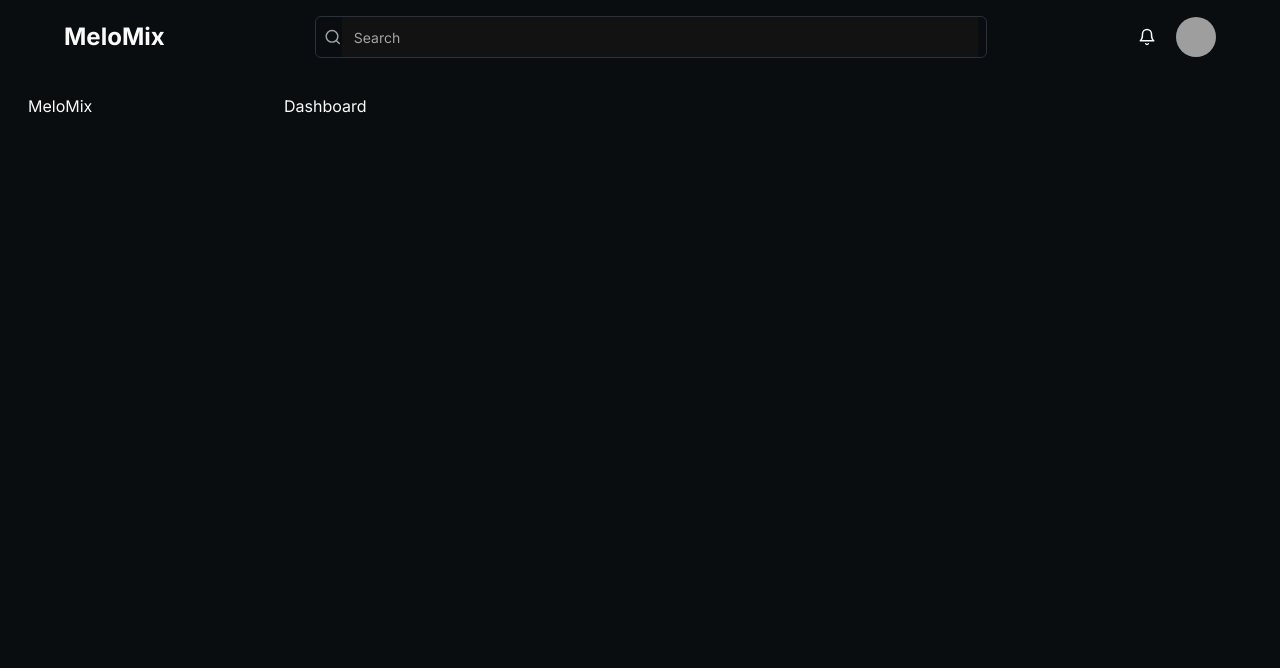
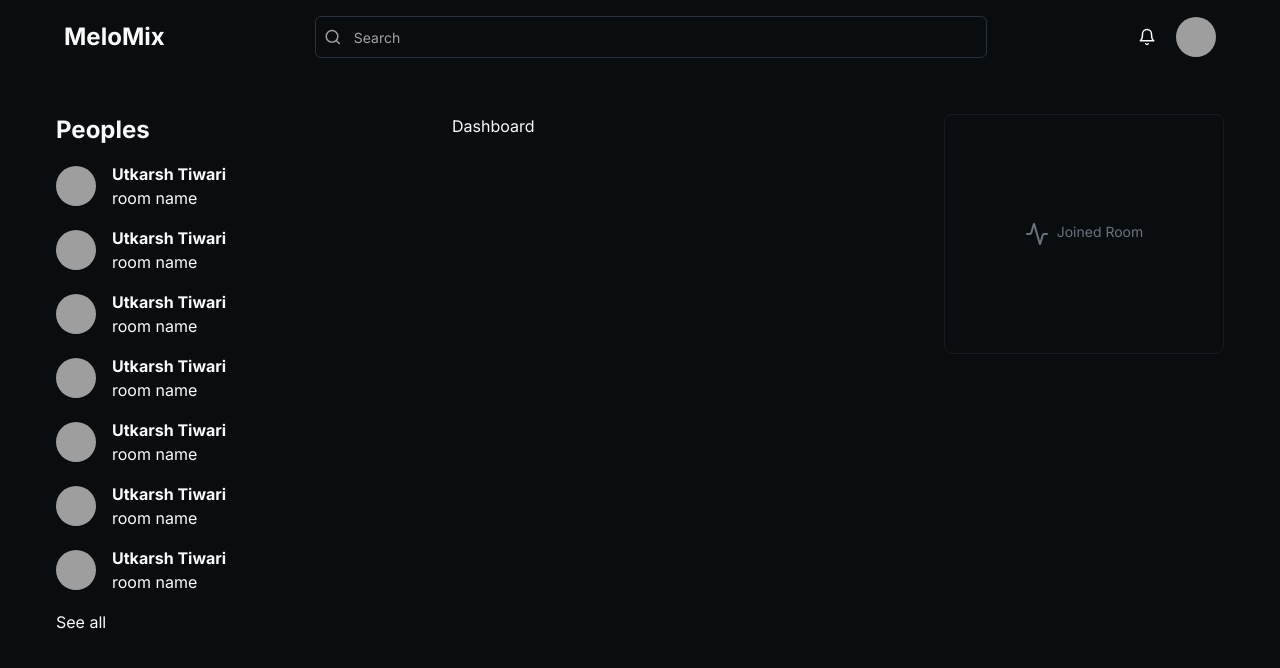
Before and after one commit to agarwal222/MeloMix-Client, a Next.js app: page /dashboard in a window 1280 px wide. Shown: the top 668 px of the page. Built offline with nearby package versions, Linux system fonts and the light colour scheme; grey boxes are pictures that could not be loaded.

Commit message:
feat: Add joined room card and peoples component to dashboard layout

```diff
--- /dev/null
+++ b/app/dashboard/components/joined-room.tsx
@@ -0,0 +1,21 @@
+import { Card, CardContent } from "@/components/ui/card"
+import { Activity } from "lucide-react"
+import React from "react"
+
+export default function JoinedRoomCard() {
+  const roomJoined = false
+  return (
+    <div className="min-w-[280px]">
+      {roomJoined ? (
+        "joined"
+      ) : (
+        <Card className="h-60 bg-transparent flex items-center justify-center border-card-border">
+          <CardContent className="flex flex-row gap-2 p-0">
+            <Activity size={24} className="text-gray-500" />
+            <p className="text-sm text-gray-500">Joined Room</p>
+          </CardContent>
+        </Card>
+      )}
+    </div>
+  )
+}
--- /dev/null
+++ b/app/dashboard/components/peoples.tsx
@@ -0,0 +1,15 @@
+import People from "@/components/people"
+import Link from "next/link"
+import React from "react"
+
+export default function Peoples() {
+  return (
+    <div className="flex flex-col gap-4 min-w-[300px]">
+      <h1 className="text-2xl font-bold">Peoples</h1>
+      {"peoples".split("").map((p, i) => (
+        <People key={i} />
+      ))}
+      <Link href="/dashboard/peoples">See all</Link>
+    </div>
+  )
+}
--- a/app/dashboard/layout.tsx
+++ b/app/dashboard/layout.tsx
@@ -1,10 +1,13 @@
 import React from "react"
+import Peoples from "./components/peoples"
+import JoinedRoomCard from "./components/joined-room"
 
 export default function layout({ children }: { children: React.ReactNode }) {
   return (
-    <div className="flex flex-row h-screen mx-7 mt-7">
-      <div className="flex flex-col w-64">MeloMix</div>
+    <div className="flex flex-row mx-14 mt-12 gap-24">
+      <Peoples />
       {children}
+      <JoinedRoomCard />
     </div>
   )
 }
--- a/app/dashboard/page.tsx
+++ b/app/dashboard/page.tsx
@@ -1,5 +1,5 @@
 import React from "react"
 
 export default function Dashboard() {
-  return <div>Dashboard</div>
+  return <div className="grow">Dashboard</div>
 }
--- a/app/globals.css
+++ b/app/globals.css
@@ -32,6 +32,7 @@
     --foreground: 0 0% 98%;
     --card: 0 0% 3.9%;
     --card-foreground: 0 0% 98%;
+    --card-border: 215 22% 11%;
     --popover: 0 0% 3.9%;
     --popover-foreground: 0 0% 98%;
     --primary: 0 72.2% 50.6%;
--- a/app/page.tsx
+++ b/app/page.tsx
@@ -1,6 +1,3 @@
-import Image from "next/image"
-import Link from "next/link"
-
 export default function Home() {
   return (
     <main className="flex min-h-screen flex-col items-center justify-between p-24">
--- /dev/null
+++ b/components/people.tsx
@@ -0,0 +1,18 @@
+"use client"
+import { Avatar, AvatarFallback, AvatarImage } from "@/components/ui/avatar"
+import React from "react"
+
+export default function People() {
+  return (
+    <div className="flex items-center gap-4">
+      <Avatar>
+        <AvatarImage src="https://github.com/shadcn.png" alt="@shadcn" />
+        <AvatarFallback>UT</AvatarFallback>
+      </Avatar>
+      <div className="flex flex-col">
+        <strong>Utkarsh Tiwari</strong>
+        <p>room name</p>
+      </div>
+    </div>
+  )
+}
--- /dev/null
+++ b/components/ui/card.tsx
@@ -0,0 +1,79 @@
+import * as React from "react"
+
+import { cn } from "@/lib/utils"
+
+const Card = React.forwardRef<
+  HTMLDivElement,
+  React.HTMLAttributes<HTMLDivElement>
+>(({ className, ...props }, ref) => (
+  <div
+    ref={ref}
+    className={cn(
+      "rounded-lg border bg-card text-card-foreground shadow-sm",
+      className
+    )}
+    {...props}
+  />
+))
+Card.displayName = "Card"
+
+const CardHeader = React.forwardRef<
+  HTMLDivElement,
+  React.HTMLAttributes<HTMLDivElement>
+>(({ className, ...props }, ref) => (
+  <div
+    ref={ref}
+    className={cn("flex flex-col space-y-1.5 p-6", className)}
+    {...props}
+  />
+))
+CardHeader.displayName = "CardHeader"
+
+const CardTitle = React.forwardRef<
+  HTMLParagraphElement,
+  React.HTMLAttributes<HTMLHeadingElement>
+>(({ className, ...props }, ref) => (
+  <h3
+    ref={ref}
+    className={cn(
+      "text-2xl font-semibold leading-none tracking-tight",
+      className
+    )}
+    {...props}
+  />
+))
+CardTitle.displayName = "CardTitle"
+
+const CardDescription = React.forwardRef<
+  HTMLParagraphElement,
+  React.HTMLAttributes<HTMLParagraphElement>
+>(({ className, ...props }, ref) => (
+  <p
+    ref={ref}
+    className={cn("text-sm text-muted-foreground", className)}
+    {...props}
+  />
+))
+CardDescription.displayName = "CardDescription"
+
+const CardContent = React.forwardRef<
+  HTMLDivElement,
+  React.HTMLAttributes<HTMLDivElement>
+>(({ className, ...props }, ref) => (
+  <div ref={ref} className={cn("p-6 pt-0", className)} {...props} />
+))
+CardContent.displayName = "CardContent"
+
+const CardFooter = React.forwardRef<
+  HTMLDivElement,
+  React.HTMLAttributes<HTMLDivElement>
+>(({ className, ...props }, ref) => (
+  <div
+    ref={ref}
+    className={cn("flex items-center p-6 pt-0", className)}
+    {...props}
+  />
+))
+CardFooter.displayName = "CardFooter"
+
+export { Card, CardHeader, CardFooter, CardTitle, CardDescription, CardContent }
--- a/sharedComponents/NavBar.tsx
+++ b/sharedComponents/NavBar.tsx
@@ -14,7 +14,12 @@
       </div>
       <div className="w-full max-w-2xl" id="searchbar">
         {!isMobile && (
-          <Input placeholder="Search" startIcon={Search} type="search" />
+          <Input
+            placeholder="Search"
+            startIcon={Search}
+            type="search"
+            className="bg-transparent"
+          />
         )}
       </div>
       <div className="flex flex-row items-center gap-5" id="right_menu">
--- a/tailwind.config.ts
+++ b/tailwind.config.ts
@@ -52,6 +52,7 @@
         card: {
           DEFAULT: "hsl(var(--card))",
           foreground: "hsl(var(--card-foreground))",
+          border: "hsl(var(--card-border))",
         },
       },
       borderRadius: {
```
